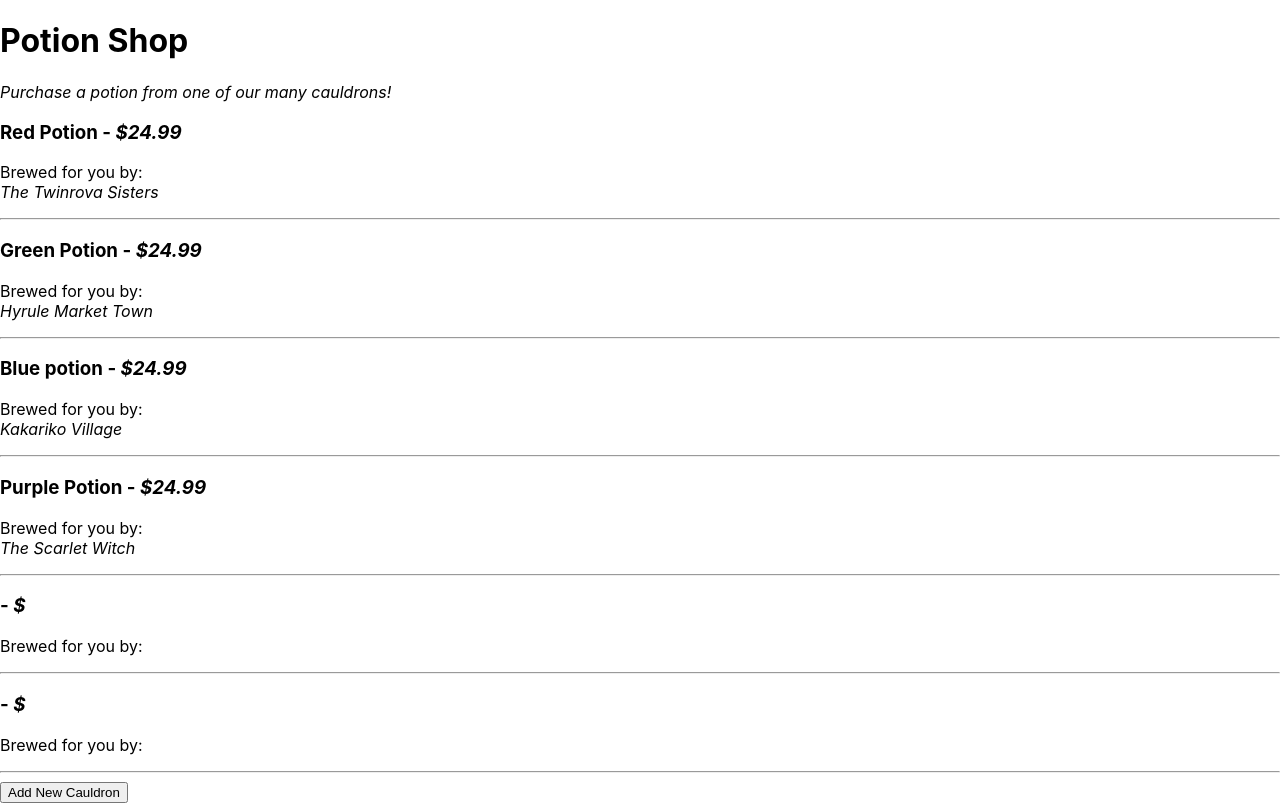
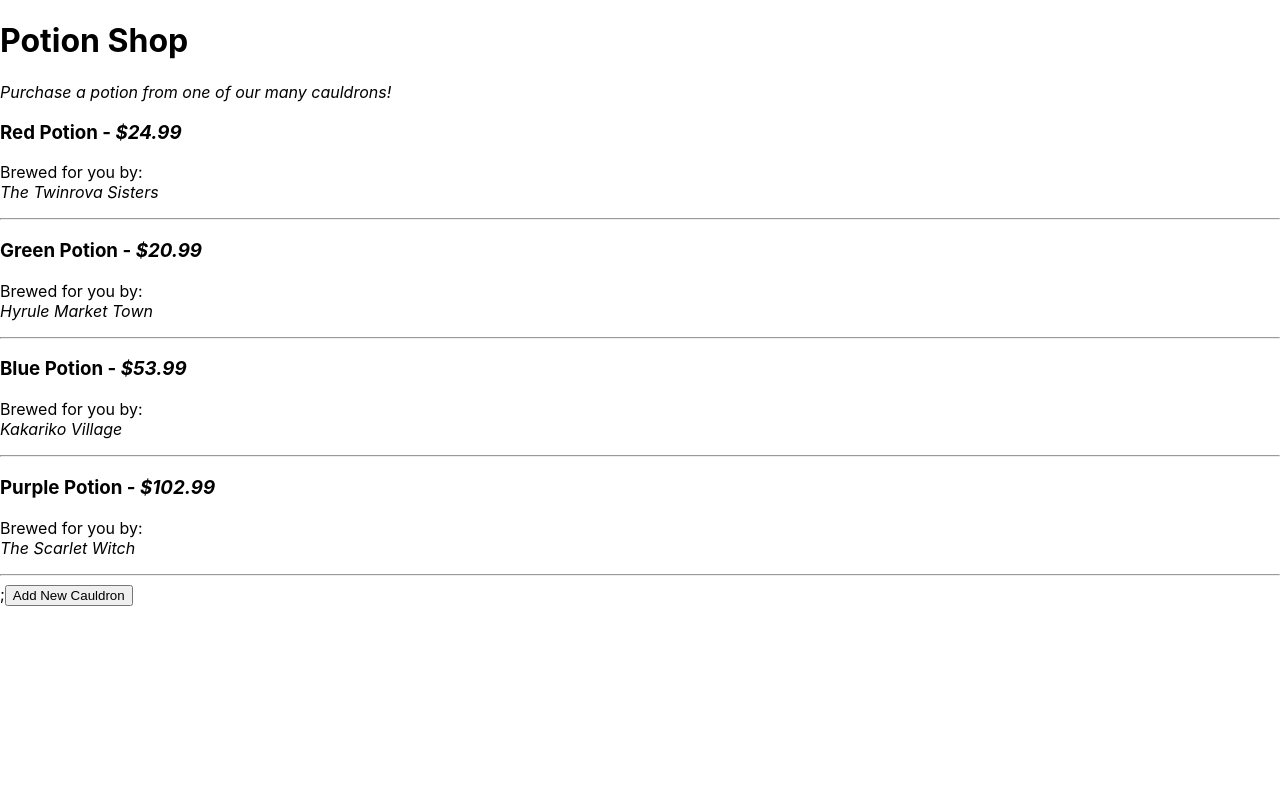
Before and after one commit to shanencross/potion-shop, a React (Create React App) app: page / in a window 1280 px wide. Built offline with nearby package versions, Linux system fonts and the light colour scheme.

Commit message:
Separate menu data

```diff
--- a/src/Components/Menu.js
+++ b/src/Components/Menu.js
@@ -1,16 +1,53 @@
 import React from "react";
+import { v4 } from "uuid";
+import Cauldron from "./Cauldron";
 
-import Cauldron from "./Cauldron";
+const cauldronMenu = [
+  {
+    name: "Red Potion",
+    brand: "The Twinrova Sisters",
+    price: 24.99,
+    magicConcentration: 0.1,
+    pints: 124,
+    id: v4(),
+  },
+
+  {
+    name: "Green Potion",
+    brand: "Hyrule Market Town",
+    price: 20.99,
+    magicConcentration: 1.0,
+    pints: 124,
+    id: v4(),
+  },
+
+  {
+    name: "Blue Potion",
+    brand: "Kakariko Village",
+    magicConcentration: 0.8,
+    pints: 124,
+    price: 53.99,
+    id: v4(),
+  },
+
+  {
+    name: "Purple Potion",
+    brand: "The Scarlet Witch",
+    price: 102.99,
+    magicConcentration: 0.95,
+    pints: 124,
+    id: v4(),
+  }
+]
 
 function Menu(props) {
   return (
     <React.Fragment>
-      <Cauldron name="Red Potion" brand="The Twinrova Sisters" price={24.99} />
-      <Cauldron name="Green Potion" brand="Hyrule Market Town" price={24.99} />
-      <Cauldron name="Blue potion" brand="Kakariko Village" price={24.99} />
-      <Cauldron name="Purple Potion" brand="The Scarlet Witch" price={24.99} />
-      <Cauldron />
-      <Cauldron />
+      {cauldronMenu.map((cauldron) => <Cauldron
+                                        name={cauldron.name}
+                                        brand={cauldron.brand}
+                                        price={cauldron.price}
+                                        id={cauldron.id}/>)};
       <button>Add New Cauldron</button>
     </React.Fragment>
   );
```
